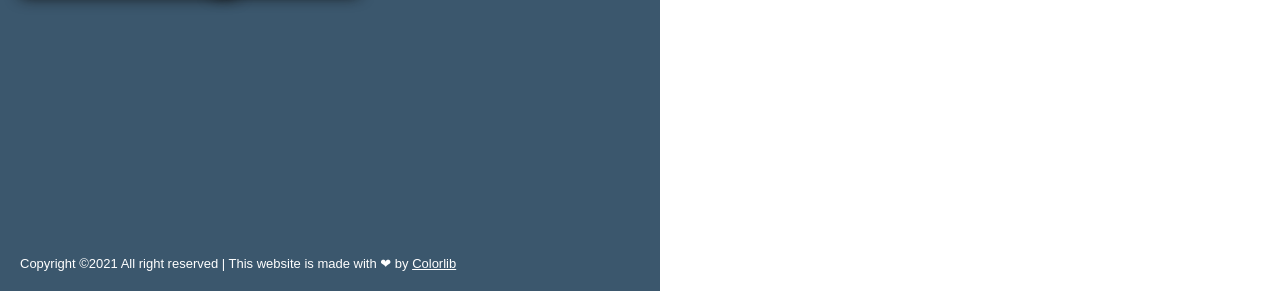
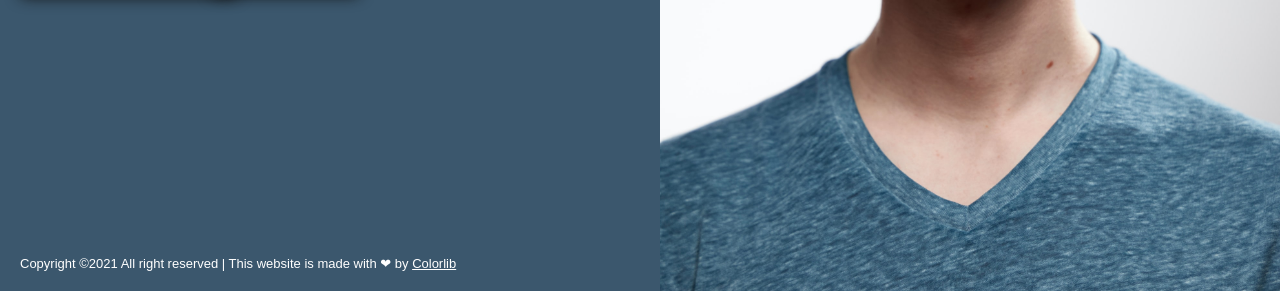
Before and after one commit to AllanVict/HTML5_CSS3, a plain HTML site: page index.html in a window 1280 px wide. Shown: the part 509-800 px from the top of the page. Drawn offline with Linux system fonts and the light colour scheme; the site is published under a folder, as on GitHub Pages, so addresses that start at the root find nothing.

Commit message:
Update style.css

```diff
--- a/assets/css/style.css
+++ b/assets/css/style.css
@@ -133,7 +133,7 @@ font-size: 19px;
 }
 
 .container .right_side{
-background-image: url("/assets/images/hero.jpg");
+background-image: url("../images/hero.jpg");
 background-position: center top;
 background-size: cover;
 flex: 1;
```
